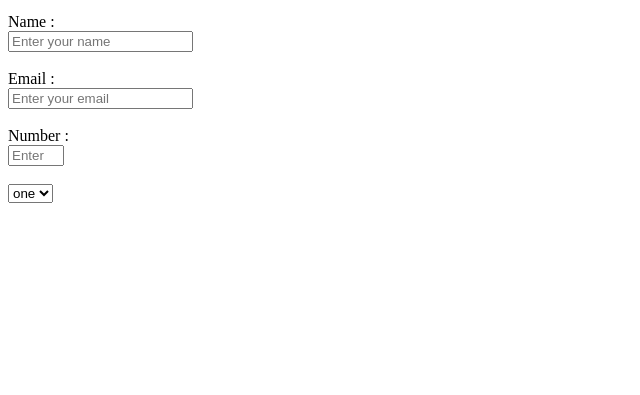
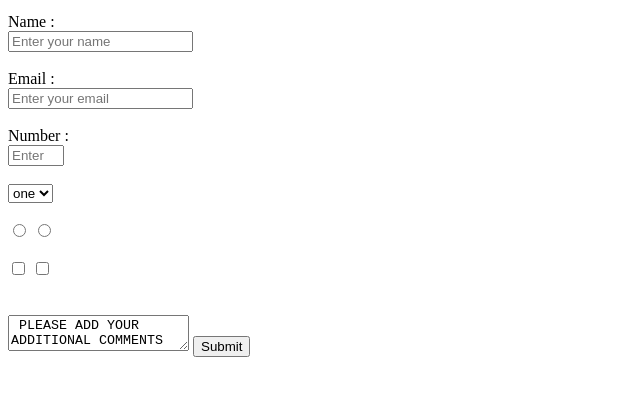
Before and after one commit to Minuu7/SAMUEL-MINHAZ-COLLAB, a plain HTML site: page index.html in a window 1280 px wide. Shown: the part 101-496 px from the top of the page, without its empty margins (0-640 px from the left). Drawn offline with Linux system fonts and the light colour scheme.

Commit message:
Finished!!!!

```diff
--- a/index.html
+++ b/index.html
@@ -1,4 +1,5 @@
 <!DOCTYPE html>
+<header><link rel="stylesheet" href="styles.css"></header>
 <h1 id="title"> Hello World</h1>
 <p id="description"> Welcome to the page </p>
 <form id="survey-form">
@@ -16,5 +17,11 @@
 <select id="dropdown">
   <option value="one" >one</option>
   <option value="two">two</option>
-</select>
+</select></br></br>
+<input type="radio" name="radio-group"id="one" value="0">
+<input type="radio" name="radio-group"id="two" value="1"></br></br>
+<input type="Checkbox" value="0">
+<input type="Checkbox" value="1"></br></br></br>
+<textarea> PLEASE ADD YOUR ADDITIONAL COMMENTS</textarea>
+<button id="submit" form="survey-form">Submit</button></br>
 </form>
```
